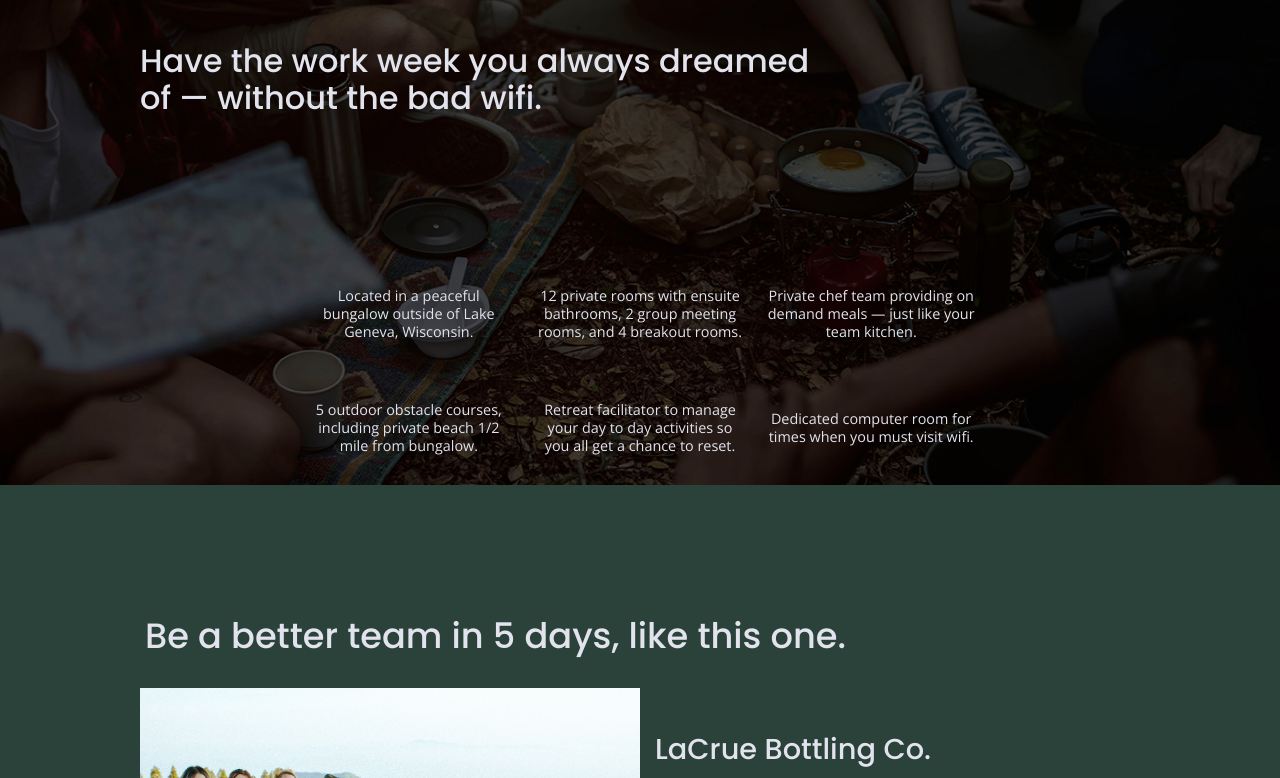
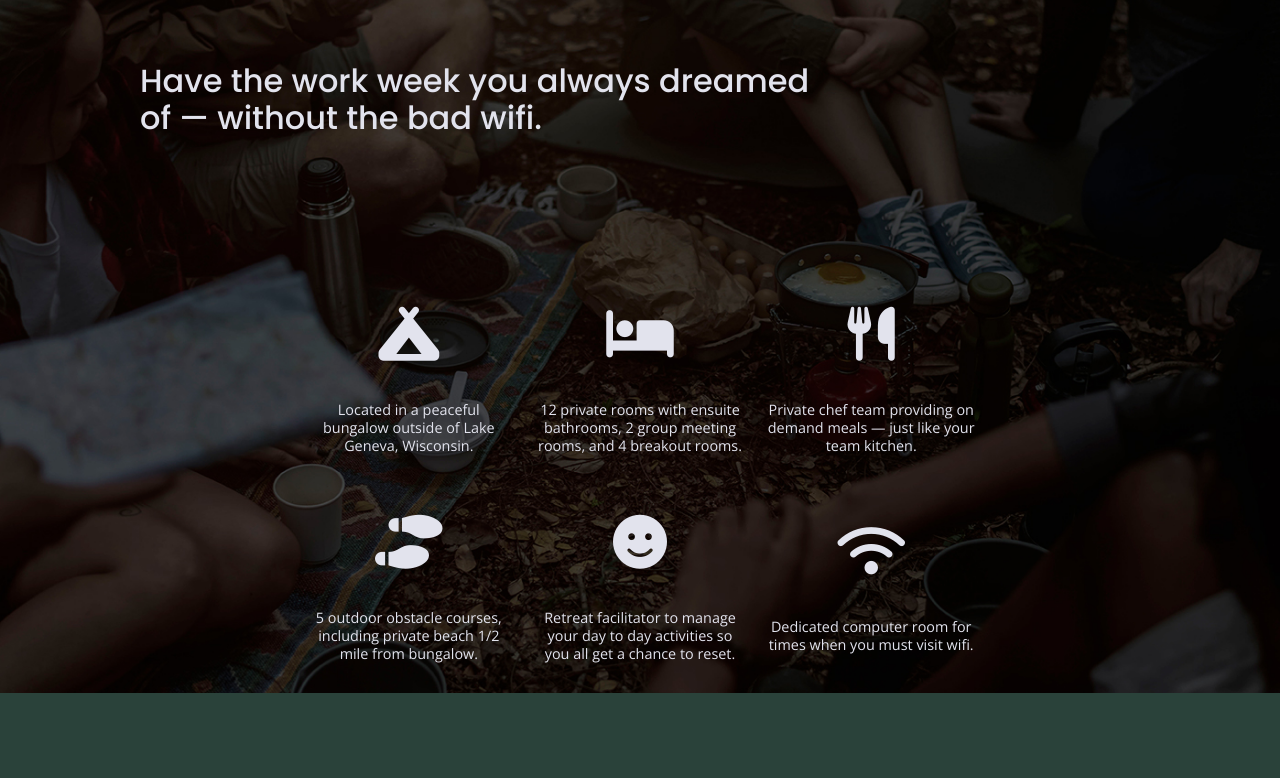
Before and after one commit to bloom33/Unplugged-Retreat, a website built with Parcel: page index.html in a window 1280 px wide. Shown: the part 1079-1857 px from the top of the page. Built offline with nearby package versions, Linux system fonts and the light colour scheme.

Commit message:
Added font awesome link to html and features icons to homepage as well as CSS for the icons

```diff
--- a/css/main.css
+++ b/css/main.css
@@ -275,7 +275,7 @@
 }
 
 aside .form {
-  margin-top: 10px;
+  margin-top: 30px;
 }
 
 aside .form-description h3 {
@@ -332,6 +332,11 @@
   margin-bottom: 40px;
 }
 
+.features i {
+  font-size: 3.75em;
+  margin-bottom: 40px;
+}
+
 .features p {
   margin: 0;
   text-align: center;
@@ -343,14 +348,6 @@
   display: flex;
   flex-flow: row wrap;
   justify-content: center;
-}
-
-.reviews figure {
-  align-items: center;
-  display: flex;
-  justify-content: center;
-  flex-flow: row wrap;
-  width: 50%;
 }
 
 .reviews h2 {
@@ -723,6 +720,14 @@
   /* ! why include this porperty when the value is the same? */
   }
 
+  .reviews figure {
+    align-items: center;
+    display: flex;
+    justify-content: center;
+    flex-flow: row wrap;
+    width: 50%;
+  }
+
   /* FOOTER */
 
   /*-------------------- ABOUT PAGE --------------------*/
--- a/index.html
+++ b/index.html
@@ -23,6 +23,9 @@
 
   <!-- Google Fonts -->
   <link href="https://fonts.googleapis.com/css?family=Open+Sans:400,700|Poppins:500,700" rel="stylesheet">
+
+  <!-- Fonts Awesome Fonts -->
+  <script src="https://kit.fontawesome.com/c0dac30356.js" crossorigin="anonymous"></script>
 
 </head>
 
@@ -80,27 +83,39 @@
 
       <div class="feature-items">
           <article>
-            <p class="fontawesome-icon"></p>
+            <p class="fontawesome-icon">
+              <i class="fas fa-campground"></i>
+            </p>
             <p class="feature-item-description">Located in a peaceful bungalow outside of Lake Geneva, Wisconsin.</p>
           </article>
           <article>
-            <p class="fontawesome-icon"></p>
+            <p class="fontawesome-icon">
+              <i class="fas fa-bed"></i>
+            </p>
             <p class="feature-item-description">12 private rooms with ensuite bathrooms, 2 group meeting rooms, and 4 breakout rooms.</p>
           </article>
           <article>
-            <p class="fontawesome-icon"></p>
+            <p class="fontawesome-icon">
+              <i class="fas fa-utensils"></i>
+            </p>
             <p class="feature-item-description">Private chef team providing on demand meals &mdash; just like your team kitchen.</p>
           </article>
           <article>
-            <p class="fontawesome-icon"></p>
+            <p class="fontawesome-icon">
+              <i class="fas fa-shoe-prints"></i>
+            </p>
             <p class="feature-item-description">5 outdoor obstacle courses, including private beach 1/2 mile from bungalow.</p>
           </article>
           <article>
-            <p class="fontawesome-icon"></p>
+            <p class="fontawesome-icon">
+              <i class="fas fa-smile"></i>
+            </p>
             <p class="feature-item-description">Retreat facilitator to manage your day to day activities so you all get a chance to reset.</p>
           </article>
           <article>
-            <p class="fontawesome-icon"></p>
+            <p class="fontawesome-icon">
+              <i class="fas fa-wifi"></i>
+            </p>
             <p class="feature-item-description">Dedicated computer room for times when you must visit wifi.</p>
           </article>
         </div>
```
Also changed, not shown: about/index.html (+3 -0 lines), faq/index.html (+3 -0 lines).
